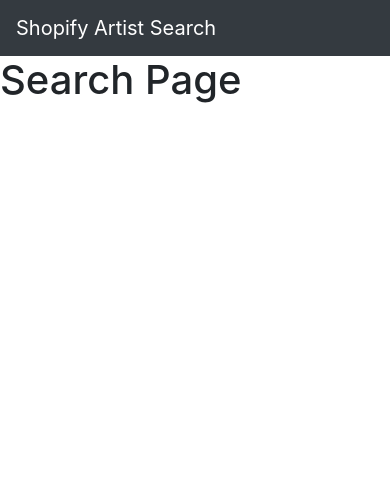
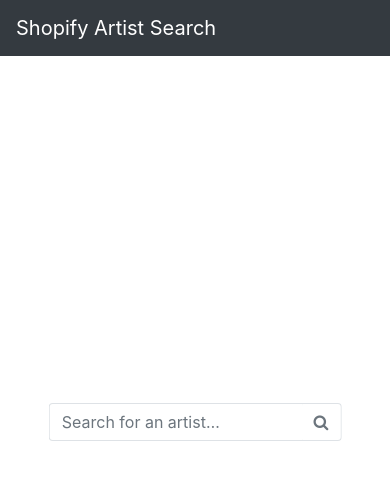
Before and after one commit to MaherSerjio/GigHub, a React (Create React App) app: page /search in a window 390 px wide. Shown: the top 480 px of the page. Built offline with nearby package versions, Linux system fonts and the light colour scheme.

Commit message:
Styling Search

```diff
--- a/public/index.html
+++ b/public/index.html
@@ -10,6 +10,7 @@
       content="Web site created using create-react-app"
     />
     <link rel="apple-touch-icon" href="%PUBLIC_URL%/logo192.png" />
+    <link href="https://stackpath.bootstrapcdn.com/font-awesome/4.7.0/css/font-awesome.min.css" rel="stylesheet" integrity="sha384-wvfXpqpZZVQGK6TAh5PVlGOfQNHSoD2xbE+QkPxCAFlNEevoEH3Sl0sibVcOQVnN" crossorigin="anonymous">
     <!--
       manifest.json provides metadata used when your web app is installed on a
       user's mobile device or desktop. See https://developers.google.com/web/fundamentals/web-app-manifest/
--- a/src/components/artist/search.css
+++ b/src/components/artist/search.css
@@ -0,0 +1,7 @@
+#search--input{
+    position: fixed;
+    top: 50%;
+    left: 50%;
+    transform: translate(-50%, -50%);
+    width: 50%;
+}
--- a/src/components/artist/search.js
+++ b/src/components/artist/search.js
@@ -1,12 +1,22 @@
 import React from "react";
 
 import './search.css';
-
+import '../styles/media.css';
 
 const Search = () => {
     return (
         <div>
-            <h1>Search Page</h1>
+               <div className="container">
+                    <div className="input-group " id="search--input">
+                          <input className="form-control py-2 border-right-0 border"
+                          type="search" placeholder="Search for an artist…" ></input>
+                            <span className="input-group-append">
+                              <button className="btn btn-outline-secondary border-left-0 border" type="button">
+                                <i className="fa fa-search"></i>
+                              </button>
+                            </span>
+                    </div>
+               </div>
         </div>
     );
 };
--- a/src/components/login.js
+++ b/src/components/login.js
@@ -1,7 +1,6 @@
 import React from "react";
 
 import './login.css';
-
 
 const Login = () => {
     return (
--- /dev/null
+++ b/src/components/styles/media.css
@@ -0,0 +1,15 @@
+/* Media Queries */
+@media (max-width: 768px) {
+
+    /*Login*/
+    #login--btn {
+        width: 50%;
+    }
+
+
+    /* Search*/
+    #search--input {
+        width: 75%;
+    }
+
+  }
```
